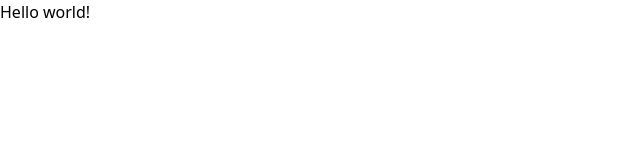
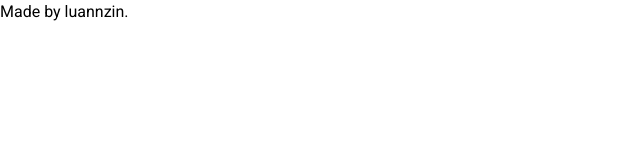
Before and after one commit to luannzin/the-fastest-url-shortener, a Next.js app: page / in a window 1280 px wide. Shown: the top 160 px of the page, without its empty margins (0-640 px from the left). Built offline with nearby package versions, Linux system fonts and the light colour scheme.

Commit message:
feat: initial commit

```diff
--- a/src/app/layout.tsx
+++ b/src/app/layout.tsx
@@ -1,9 +1,17 @@
 import type { Metadata } from "next";
 import "./globals.css";
 
+import { Roboto } from "next/font/google";
+
+const roboto = Roboto({
+  weight: ["400", "700"],
+  subsets: ["latin"],
+  display: "swap",
+});
+
 export const metadata: Metadata = {
-  title: "Create Next App",
-  description: "Generated by create next app",
+  title: "The Fastest Next.js URL Shortener · Ever",
+  description: "This is the fastest URL Shortener built with Next.js",
 };
 
 export default function RootLayout({
@@ -12,7 +20,7 @@ export default function RootLayout({
   children: React.ReactNode;
 }>) {
   return (
-    <html lang="en">
+    <html lang="pt-BR" className={roboto.className}>
       <body>{children}</body>
     </html>
   );
--- a/src/app/page.tsx
+++ b/src/app/page.tsx
@@ -1,7 +1,7 @@
 export default function Home() {
   return (
     <main>
-      <div>Hello world!</div>
+      <div>Made by luannzin.</div>
     </main>
   );
 }
```
